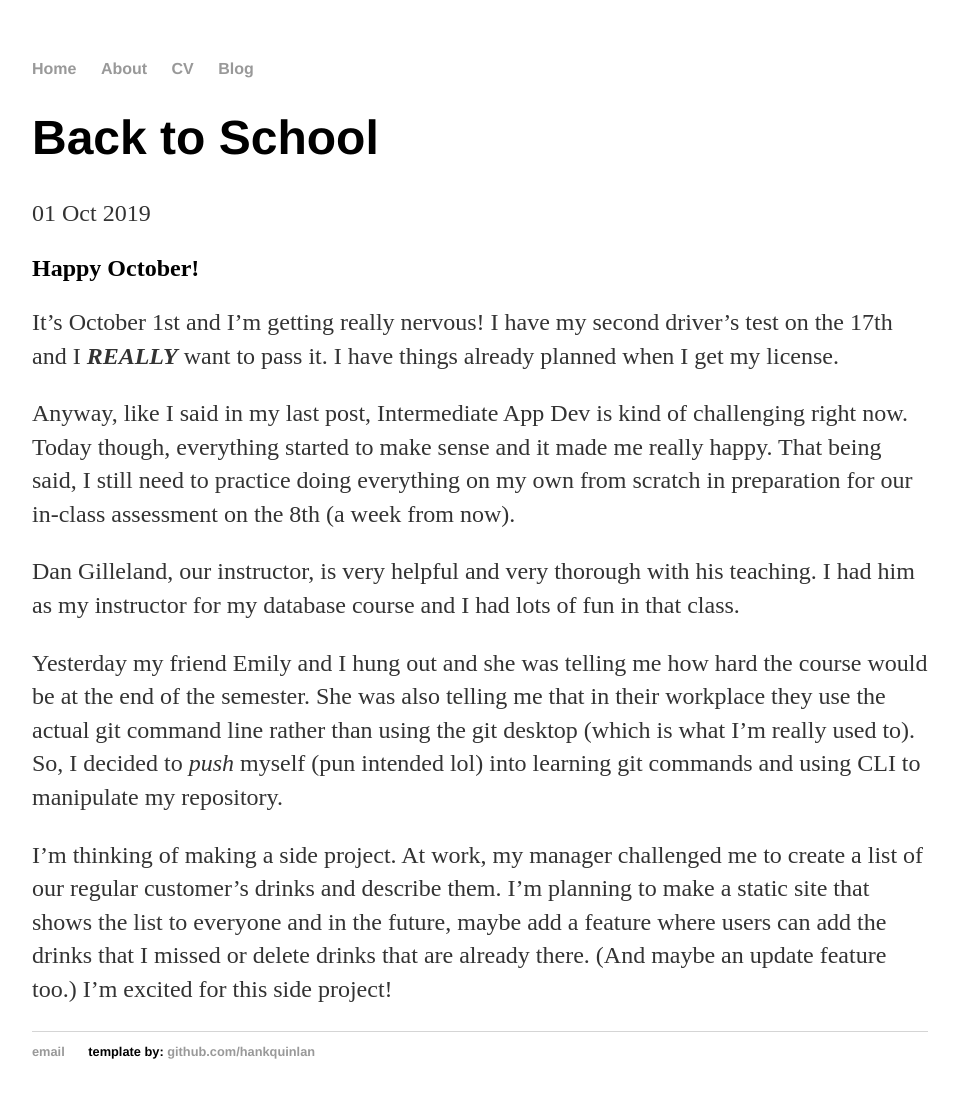
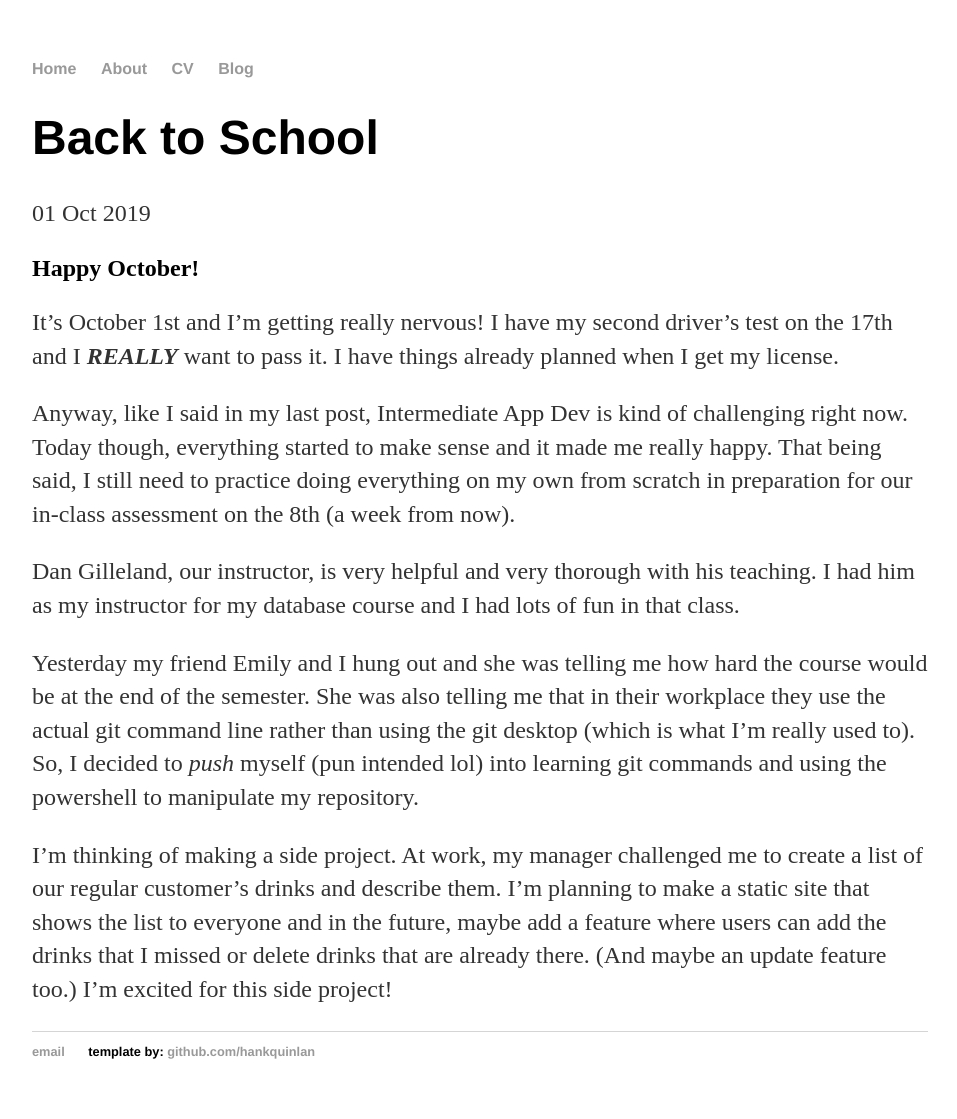
Before and after one commit to pborlongan/pborlongan.github.io, a Jekyll site: the page built from _posts/2019-10-01-entry03.md, in a window 1280 px wide. Shown: the whole page, without its empty margins (160-1117 px from the left). Built offline with Jekyll 4.4.1, drawn with Linux system fonts in a browser that asks for light colours.

Commit message:
Update 2019-10-01-entry03.md

```diff
--- a/_posts/2019-10-01-entry03.md
+++ b/_posts/2019-10-01-entry03.md
@@ -12,6 +12,6 @@
 
 Dan Gilleland, our instructor, is very helpful and very thorough with his teaching. I had him as my instructor for my database course and I had lots of fun in that class.
 
-Yesterday my friend Emily and I hung out and she was telling me how hard the course would be at the end of the semester. She was also telling me that in their workplace they use the actual git command line rather than using the git desktop (which is what I'm really used to). So, I decided to _push_ myself (pun intended lol) into learning git commands and using CLI to manipulate my repository.
+Yesterday my friend Emily and I hung out and she was telling me how hard the course would be at the end of the semester. She was also telling me that in their workplace they use the actual git command line rather than using the git desktop (which is what I'm really used to). So, I decided to _push_ myself (pun intended lol) into learning git commands and using the powershell to manipulate my repository.
 
 I'm thinking of making a side project. At work, my manager challenged me to create a list of our regular customer's drinks and describe them. I'm planning to make a static site that shows the list to everyone and in the future, maybe add a feature where users can add the drinks that I missed or delete drinks that are already there. (And maybe an update feature too.) I'm excited for this side project!
```
